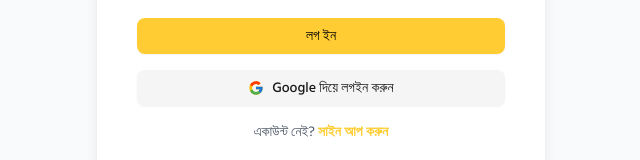
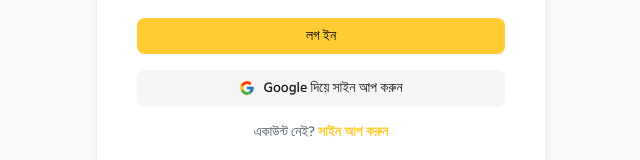
Before and after one commit to sajid-islam/Diploma360-Client, a Next.js app: page /sign-in in a window 1280 px wide. Shown: the part 432-592 px from the top of the page, without its empty margins (319-959 px from the left). Built offline with nearby package versions, Linux system fonts and the light colour scheme; no server answers.

Commit message:
Implement login

```diff
--- a/src/app/(auth)/sign-in/page.jsx
+++ b/src/app/(auth)/sign-in/page.jsx
@@ -6,17 +6,24 @@ import { Label } from "@/components/ui/label";
 import Link from "next/link";
 import { FcGoogle } from "react-icons/fc";
 import useAuthRedirect from "@/hooks/useAuthRedirect";
+import GoogleAuthBtn from "@/components/GoogleAuthBtn";
+import useAuth from "@/hooks/useAuth";
+import { useRouter } from "next/router";
 
 export default function SignInPage() {
     useAuthRedirect();
 
-    const handleSubmit = (e) => {
+    const { login } = useAuth();
+    const router = useRouter();
+
+    const handleSubmit = async (e) => {
         e.preventDefault();
-        // Empty submit handler for now
-    };
+        const email = e.target.elements.email.value;
+        const password = e.target.elements.password.value;
 
-    const handleGoogleLogin = () => {
-        // TODO: Add Google login functionality
+        await login(email, password);
+        e.target.reset();
+        router.replace("/");
     };
 
     return (
@@ -49,14 +56,7 @@ export default function SignInPage() {
                     </Button>
                 </form>
 
-                <Button
-                    variant="secondary"
-                    onClick={handleGoogleLogin}
-                    className="w-full mt-4"
-                >
-                    <FcGoogle size={20} />
-                    Google দিয়ে লগইন করুন
-                </Button>
+                <GoogleAuthBtn />
 
                 <p className="mt-4 text-sm text-gray-600 text-center">
                     একাউন্ট নেই?{" "}
```
